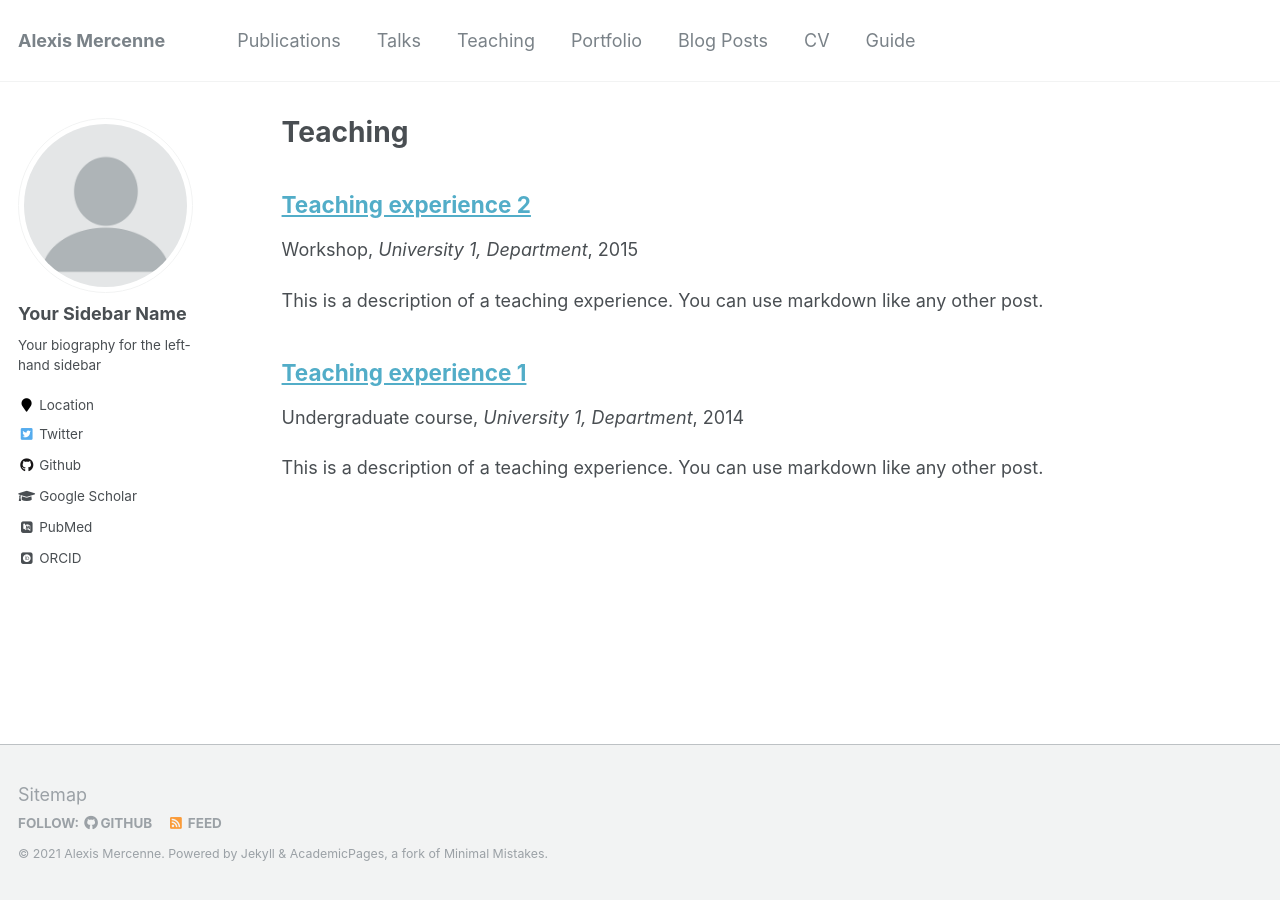
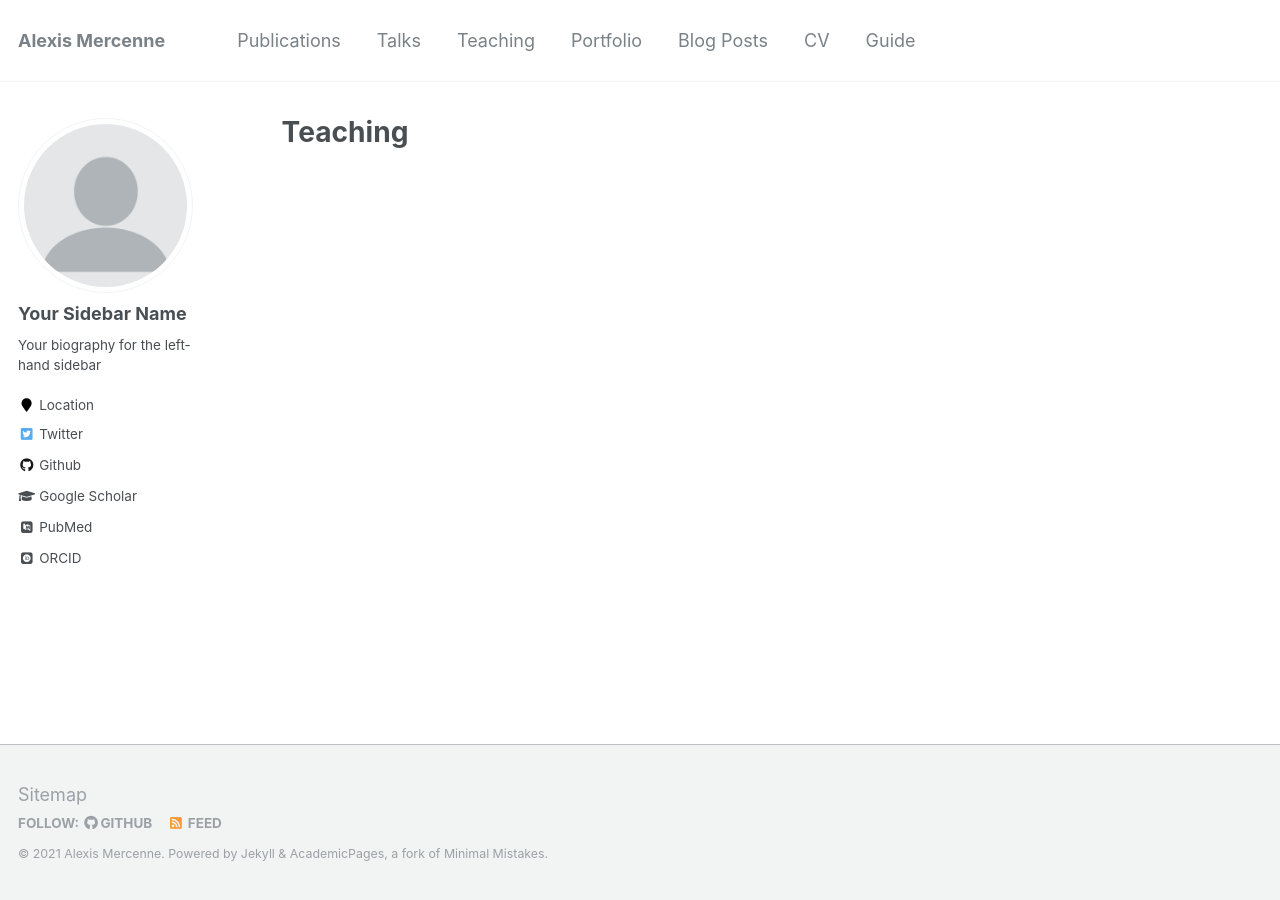
Before and after one commit to amercenne/amercenne.github.io, a Jekyll site: the page built from _pages/teaching.html, in a window 1280 px wide. Built offline with Jekyll 4.4.1, drawn with Linux system fonts in a browser that asks for light colours; some web fonts are replaced.

Commit message:
Change teaching page -> Resarch

```diff
--- a/_config.yml
+++ b/_config.yml
@@ -209,7 +209,7 @@ defaults:
     values:
       layout: single
       author_profile: true
-  # _teaching
+  # _Research
   - scope:
       path: ""
       type: teaching
--- a/_pages/markdown.md
+++ b/_pages/markdown.md
@@ -16,7 +16,7 @@ redirect_from:
   * _publications/
   * _portfolio/
   * _posts/
-  * _teaching/
+  * _Research/
   * _talks/
 * Footer: _includes/footer.html
 * Static files (like PDFs): /files/
```
Also changed, not shown: _Research/2014-spring-teaching-1.md (renamed from _teaching/2014-spring-teaching-1.md), _Research/2015-spring-teaching-2.md (renamed from _teaching/2015-spring-teaching-2.md).
